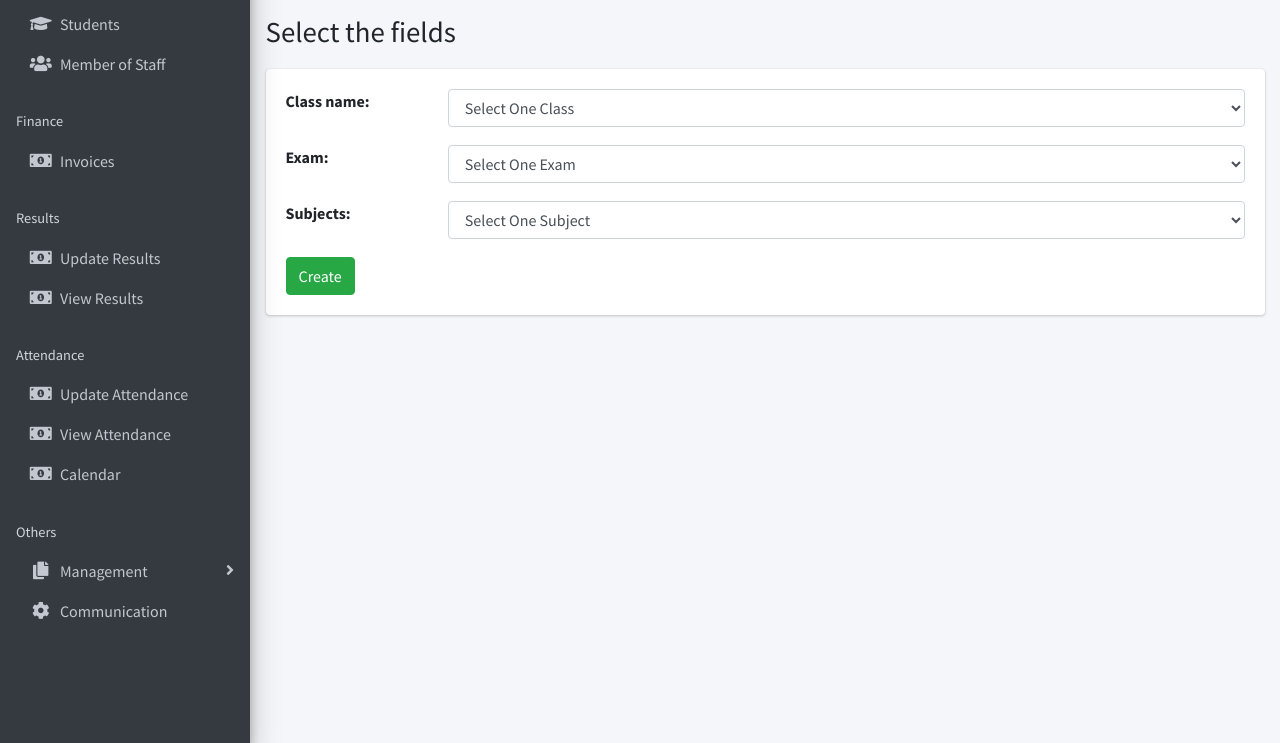
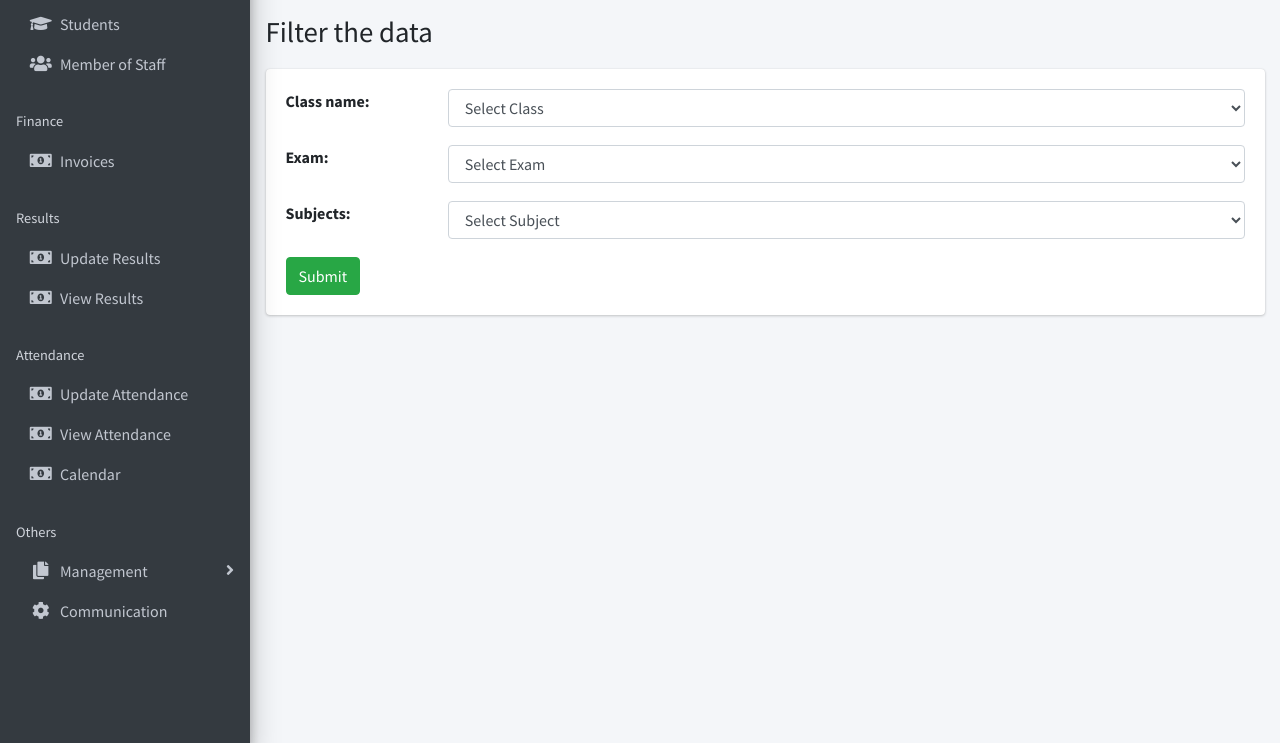
Before and after one commit to WebLaunchDevelopers/schoobees, a Django app: page /result/create/ in a window 1280 px wide. Shown: the part 57-800 px from the top of the page. Run offline with Django 3.2, Linux system fonts and the light colour scheme; the visitor is signed in with stand-in values (Sample User, id 1); data comes from the database, SQL or seed files in the repository; data that the repository does not hold is empty; some libraries are stand-ins or nearby versions.

Commit message:
few modifications

```diff
--- a/apps/result/forms.py
+++ b/apps/result/forms.py
@@ -7,11 +7,11 @@ from .models import Result, Exam
 
 class CreateResults(forms.Form):
     OPTIONS = [
-        ('', 'Select one'),
+        ('', 'Select'),
     ]
-    exam = forms.ModelChoiceField(empty_label='Select One Exam',queryset=Exam.objects.all())
-    subjects = forms.ModelChoiceField(empty_label='Select One Subject',queryset=Subject.objects.all())
-    class_name = forms.ModelChoiceField(empty_label='Select One Class',queryset=StudentClass.objects.all())
+    exam = forms.ModelChoiceField(empty_label='Select Exam',queryset=Exam.objects.all())
+    subjects = forms.ModelChoiceField(empty_label='Select Subject',queryset=Subject.objects.all())
+    class_name = forms.ModelChoiceField(empty_label='Select Class',queryset=StudentClass.objects.all())
 
     def __init__(self, *args, user=None, **kwargs):
         super().__init__(*args, **kwargs)
--- a/apps/result/templates/result/create_result_page2.html
+++ b/apps/result/templates/result/create_result_page2.html
@@ -3,7 +3,7 @@
 
 
 {% block title %}
-  Select the fields
+  Filter the data
 {% endblock title %}
 
 
@@ -39,7 +39,7 @@
     <input type="hidden" name="finish" value="True">
     <input type="hidden" name="students" value="{{ students }}">
 
-    <input type="submit" class="btn btn-success" value="Create">
+    <input type="submit" class="btn btn-success" value="Submit">
   </form>
 
 {% endblock content %}
--- a/apps/students/templates/students/student_detail.html
+++ b/apps/students/templates/students/student_detail.html
@@ -147,7 +147,7 @@
       </tbody>
       <tfoot>
         <tr>
-          <td colspan="4"></td>
+          <td colspan="2"></td>
           <td><h5>{{ total }}</h5></td>
           <td></td>
         </tr>
```
